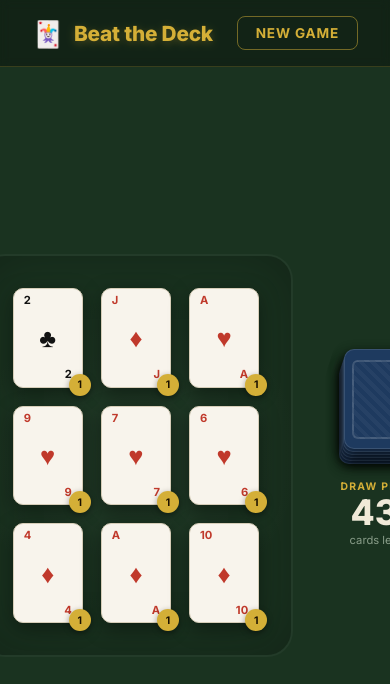
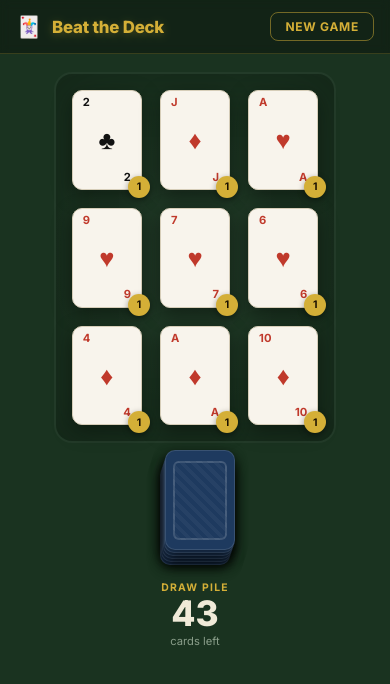
Before and after one commit to eduardofreitasf/beat_the_deck, a Vue app in the folder app/: page / in a window 390 px wide. Shown: the top 684 px of the page. Built offline with nearby package versions, Linux system fonts and the light colour scheme.

Commit message:
responsive: header and game layout adapt to mobile viewports

```diff
--- a/app/src/App.vue
+++ b/app/src/App.vue
@@ -130,4 +130,40 @@ onMounted(() => store.initGame());
     inset 0 0 60px rgba(0, 0, 0, 0.3),
     0 0 0 2px rgba(255, 255, 255, 0.04);
 }
+
+/* ── Mobile ──────────────────────────────────────────────── */
+@media (max-width: 600px) {
+  .app-header {
+    padding: 12px 16px;
+  }
+
+  .brand-icon {
+    font-size: 1.3rem;
+  }
+
+  .brand-title {
+    font-size: 1.05rem;
+  }
+
+  .btn-new-game {
+    padding: 6px 14px;
+    font-size: 0.75rem;
+  }
+
+  .app-main {
+    padding: 20px 12px;
+    gap: 24px;
+    justify-content: flex-start;
+  }
+
+  .game-container {
+    flex-direction: column;
+    gap: 24px;
+  }
+
+  .table-surface {
+    padding: 16px;
+    border-radius: 16px;
+  }
+}
 </style>
```
